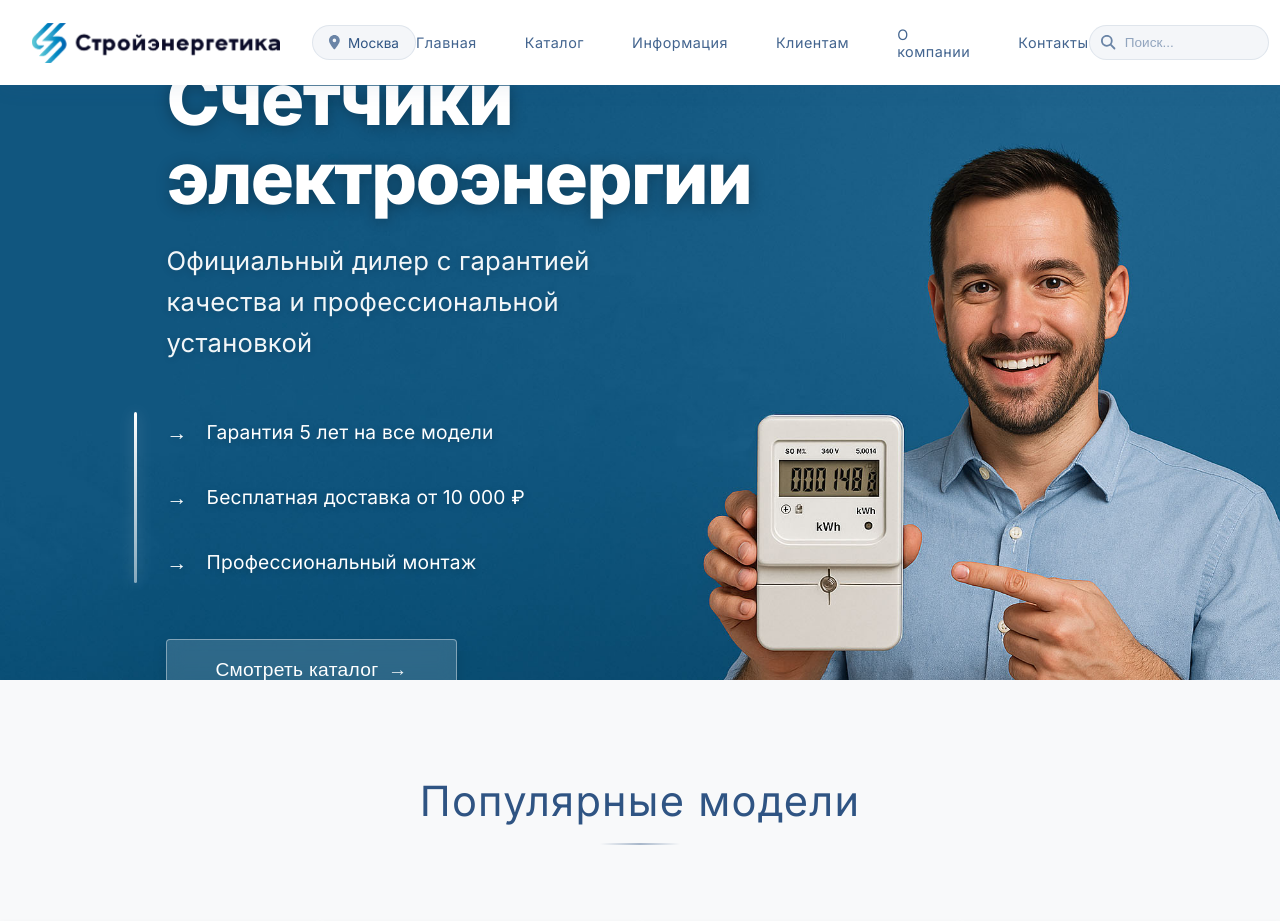
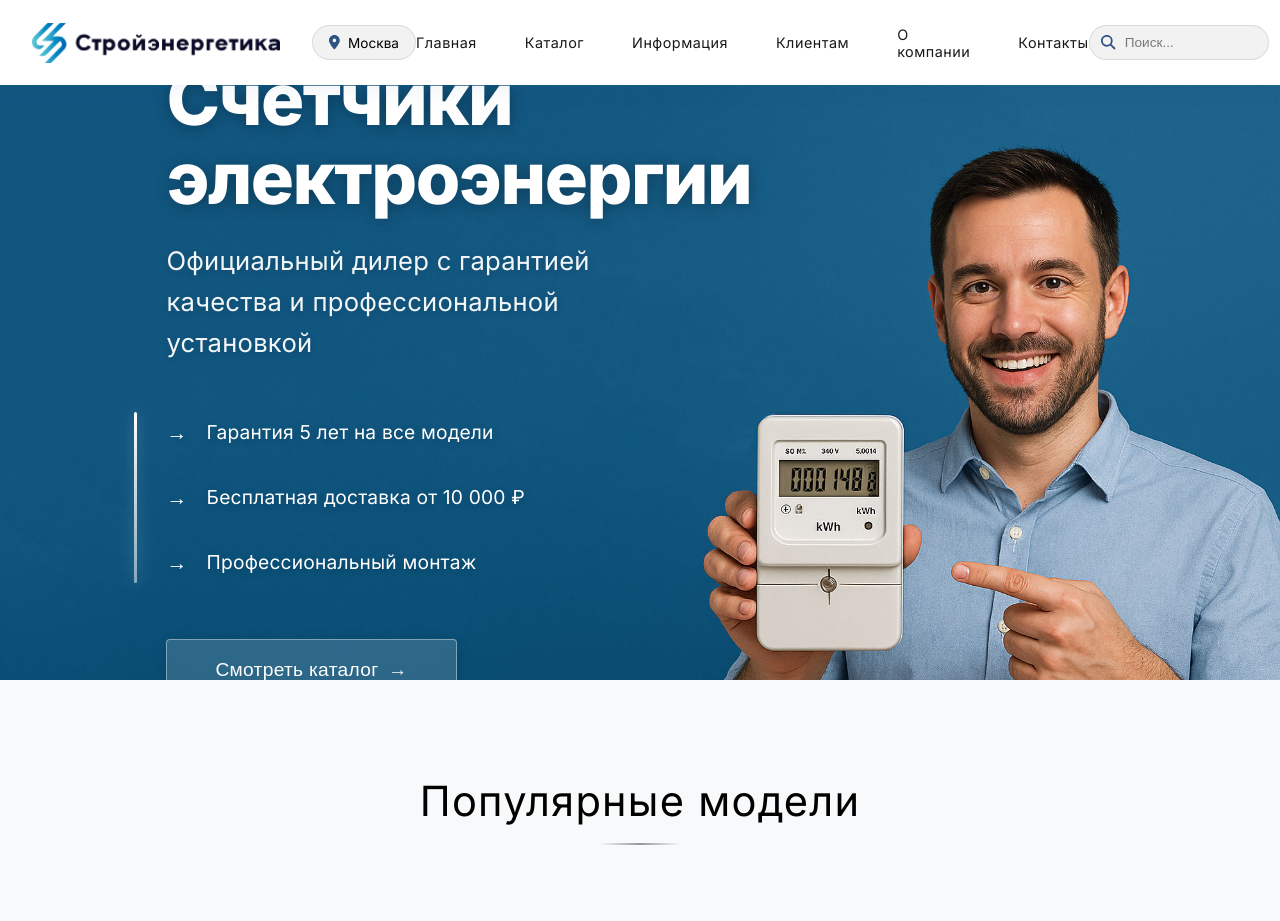
Before and after one commit to burkovmu/stroyen, a React (Vite) app: page / in a window 1280 px wide. Shown: the top 921 px of the page. Built offline with nearby package versions, Linux system fonts and the light colour scheme.

Commit message:
Изменены цвета: текст на черный, иконки и цены на синий

```diff
--- a/src/App.jsx
+++ b/src/App.jsx
@@ -9,7 +9,7 @@ import CatalogFilters from './CatalogFilters';
 const AppContainer = styled.div`
   background: #ffffff;
   min-height: 100vh;
-  color: #2f5483;
+  color: #000000;
   font-family: 'Inter', sans-serif;
 `;
 
@@ -39,7 +39,7 @@ const LogoSection = styled.div`
 const Logo = styled(motion.div)`
   font-size: 1.2rem;
   font-weight: 300;
-  color: #2f5483;
+  color: #000000;
   letter-spacing: 1px;
   display: flex;
   align-items: center;
@@ -60,7 +60,7 @@ const Nav = styled.nav`
 `;
 
 const NavLink = styled(motion.a)`
-  color: #2f5483;
+  color: #000000;
   text-decoration: none;
   font-weight: 300;
   font-size: 0.9rem;
@@ -93,11 +93,11 @@ const SearchContainer = styled.div`
 `;
 
 const SearchInput = styled.input`
-  background: rgba(47, 84, 131, 0.05);
-  border: 1px solid rgba(47, 84, 131, 0.1);
+  background: rgba(0, 0, 0, 0.05);
+  border: 1px solid rgba(0, 0, 0, 0.1);
   border-radius: 20px;
   padding: 0.4rem 1rem 0.4rem 2.2rem;
-  color: #2f5483;
+  color: #000000;
   font-size: 0.85rem;
   width: 180px;
   transition: all 0.3s ease;
@@ -105,12 +105,12 @@ const SearchInput = styled.input`
   height: 100%;
 
   &::placeholder {
-    color: rgba(47, 84, 131, 0.5);
+    color: rgba(0, 0, 0, 0.5);
   }
 
   &:focus {
     outline: none;
-    background: rgba(47, 84, 131, 0.08);
+    background: rgba(0, 0, 0, 0.08);
     width: 220px;
   }
 `;
@@ -118,7 +118,7 @@ const SearchInput = styled.input`
 const SearchIcon = styled.div`
   position: absolute;
   left: 0.8rem;
-  color: rgba(47, 84, 131, 0.7);
+  color: #2f5483;
   font-size: 0.9rem;
   display: flex;
   align-items: center;
@@ -129,25 +129,25 @@ const CitySelect = styled.div`
   display: flex;
   align-items: center;
   gap: 0.5rem;
-  color: #2f5483;
+  color: #000000;
   font-size: 0.85rem;
   font-weight: 300;
   cursor: pointer;
   padding: 0.4rem 1rem;
   border-radius: 20px;
-  background: rgba(47, 84, 131, 0.05);
-  border: 1px solid rgba(47, 84, 131, 0.1);
+  background: rgba(0, 0, 0, 0.05);
+  border: 1px solid rgba(0, 0, 0, 0.1);
   transition: all 0.3s ease;
   height: 35px;
 
   &:hover {
-    background: rgba(47, 84, 131, 0.08);
+    background: rgba(0, 0, 0, 0.08);
   }
 `;
 
 const CityIcon = styled.div`
   font-size: 0.9rem;
-  color: rgba(47, 84, 131, 0.7);
+  color: #2f5483;
   display: flex;
   align-items: center;
 `;
@@ -167,26 +167,26 @@ const PhoneNumber = styled.a`
   display: flex;
   align-items: center;
   gap: 0.5rem;
-  color: #2f5483;
+  color: #000000;
   text-decoration: none;
   font-size: 0.85rem;
   font-weight: 400;
   padding: 0.4rem 1rem;
   border-radius: 20px;
-  background: rgba(47, 84, 131, 0.05);
-  border: 1px solid rgba(47, 84, 131, 0.1);
+  background: rgba(0, 0, 0, 0.05);
+  border: 1px solid rgba(0, 0, 0, 0.1);
   transition: all 0.3s ease;
   height: 35px;
   white-space: nowrap;
 
   &:hover {
-    background: rgba(47, 84, 131, 0.08);
+    background: rgba(0, 0, 0, 0.08);
   }
 `;
 
 const PhoneIcon = styled.div`
   font-size: 0.9rem;
-  color: rgba(47, 84, 131, 0.7);
+  color: #2f5483;
   display: flex;
   align-items: center;
 `;
@@ -366,7 +366,7 @@ const SectionTitle = styled(motion.h2)`
   font-weight: 300;
   text-align: center;
   margin-bottom: 6rem;
-  color: #2f5483;
+  color: #000000;
   letter-spacing: 0.03em;
   position: relative;
   width: 100%;
@@ -383,7 +383,7 @@ const SectionTitle = styled(motion.h2)`
     background: linear-gradient(
       to right,
       transparent,
-      #2f5483,
+      #000000,
       transparent
     );
     opacity: 0.4;
@@ -506,7 +506,7 @@ const FeatureIcon = styled.div`
 
 const FeatureTitle = styled.h3`
   font-size: 1.3rem;
-  color: #2f5483;
+  color: #000000;
   font-weight: 500;
   margin-bottom: 1rem;
   line-height: 1.4;
@@ -523,7 +523,7 @@ const FeatureTitle = styled.h3`
     transform: translateX(-50%);
     width: 40px;
     height: 2px;
-    background: rgba(47, 84, 131, 0.2);
+    background: rgba(0, 0, 0, 0.2);
     transition: all 0.4s ease;
   }
 
@@ -538,7 +538,7 @@ const FeatureTitle = styled.h3`
 `;
 
 const FeatureText = styled.p`
-  color: #2f5483;
+  color: #000000;
   line-height: 1.6;
   font-size: 1rem;
   font-weight: 300;
@@ -717,7 +717,7 @@ const AdvantageIcon = styled.div`
 
 const AdvantageTitle = styled.h3`
   font-size: 1.2rem;
-  color: #2f5483;
+  color: #000000;
   font-weight: 600;
   margin: 0 0 0.8rem 0;
   line-height: 1.4;
@@ -732,7 +732,7 @@ const AdvantageTitle = styled.h3`
     transform: translateX(-50%);
     width: 30px;
     height: 2px;
-    background: rgba(47, 84, 131, 0.2);
+    background: rgba(0, 0, 0, 0.2);
     transition: width 0.4s ease;
   }
 
@@ -744,7 +744,7 @@ const AdvantageTitle = styled.h3`
 `;
 
 const AdvantageDescription = styled.p`
-  color: #2f5483;
+  color: #000000;
   opacity: 0.8;
   font-size: 0.9rem;
   line-height: 1.5;
@@ -839,7 +839,7 @@ const ProductInfo = styled.div`
 
 const ProductTitle = styled.h3`
   font-size: 1.3rem;
-  color: #2f5483;
+  color: #000000;
   margin-bottom: 1.2rem;
   font-weight: 600;
   line-height: 1.4;
@@ -853,7 +853,7 @@ const ProductTitle = styled.h3`
     left: 0;
     width: 40px;
     height: 2px;
-    background: rgba(47, 84, 131, 0.2);
+    background: rgba(0, 0, 0, 0.2);
     transition: width 0.4s ease;
   }
 
@@ -865,7 +865,7 @@ const ProductTitle = styled.h3`
 `;
 
 const ProductDescription = styled.p`
-  color: #2f5483;
+  color: #000000;
   opacity: 0.8;
   margin-bottom: 2rem;
   font-size: 1rem;
@@ -1157,7 +1157,7 @@ const SocialLink = styled.a`
 
 const CartIcon = styled.div`
   font-size: 0.9rem;
-  color: rgba(47, 84, 131, 0.7);
+  color: #2f5483;
   display: flex;
   align-items: center;
 `;
```
